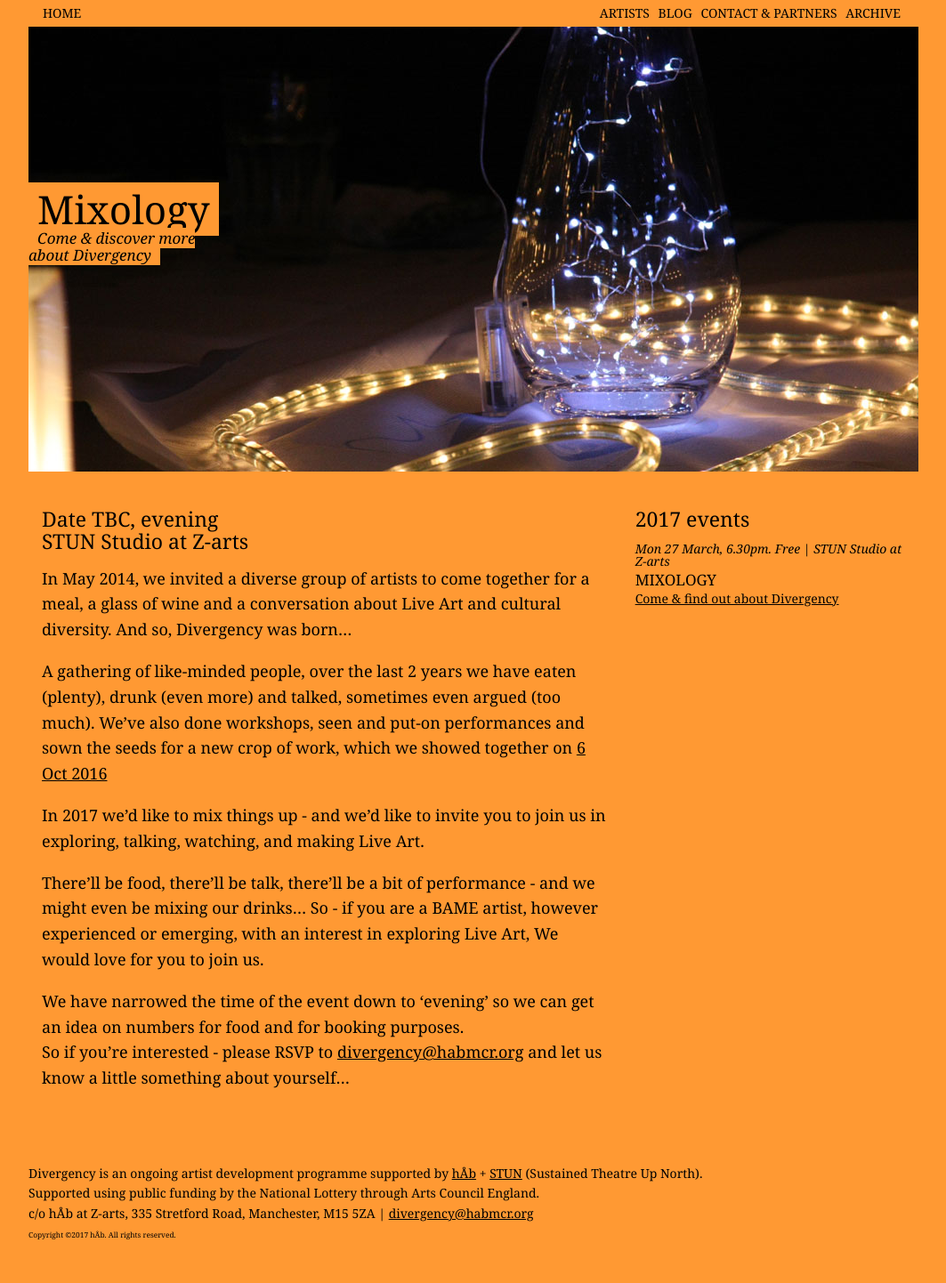
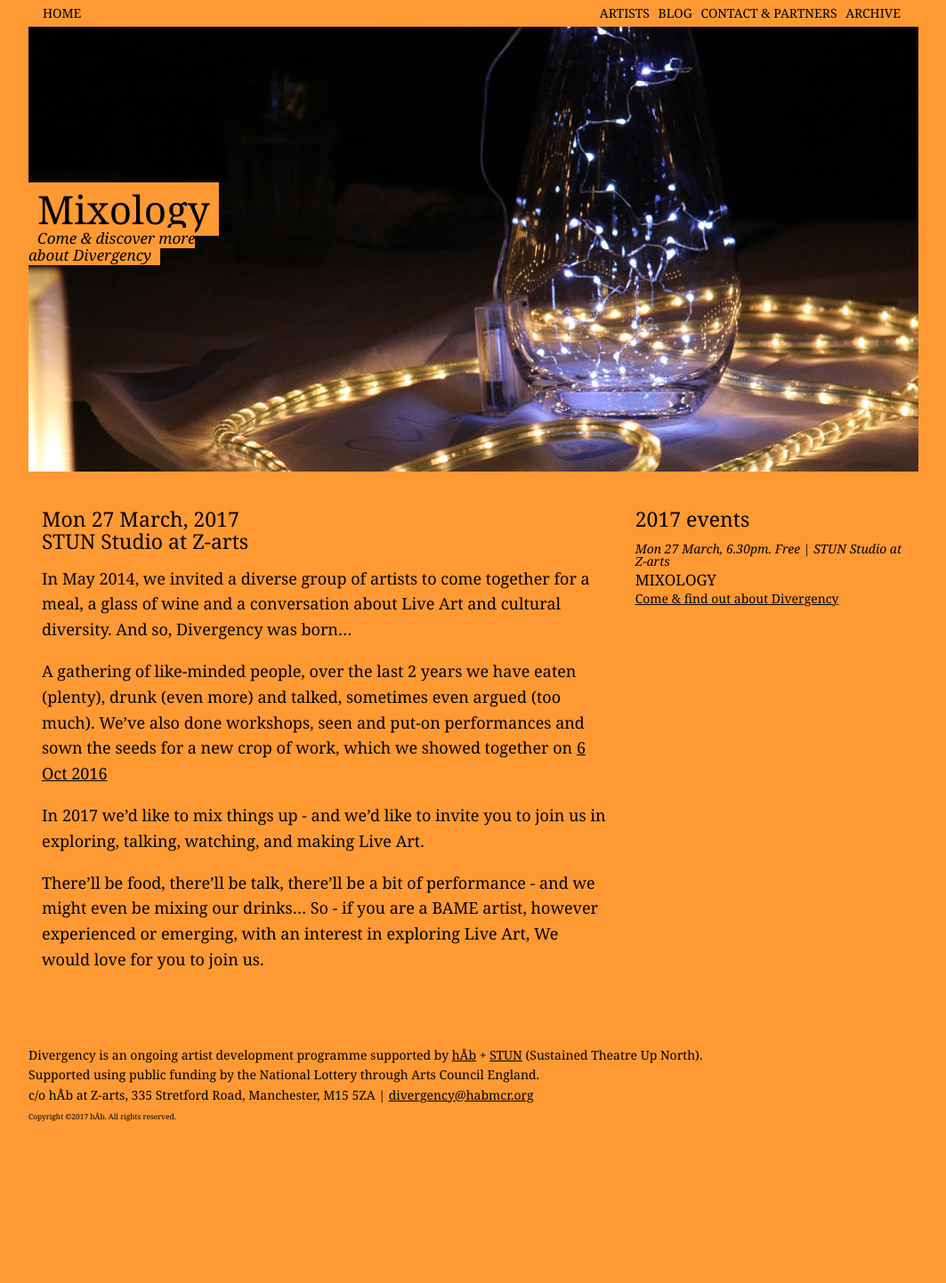
Before and after one commit to divergencymcr/divergencymcr.github.io, a Jekyll site: the page built from current/2017/mixology/index.md, in a window 1280 px wide. Shown: the whole page at 89% size, without its empty margins (108-1171 px from the left). Built offline with Jekyll 4.4.1, drawn with Linux system fonts in a browser that asks for light colours; after the commit the page ends 1308 px from its top, so only the background shows below that.

Commit message:
Mixology page text edit

```diff
--- a/current/2017/mixology/index.md
+++ b/current/2017/mixology/index.md
@@ -20,7 +20,8 @@ header_image: "header_19jan.jpg"
 
 ---
 
-####  Date TBC, evening<br>STUN Studio at Z-arts
+####   Mon 27 March, 2017 <br>STUN Studio at Z-arts
+
 
 In May 2014, we invited a diverse group of artists to come together for a meal, a glass of wine and a conversation about Live Art and cultural diversity. And so, Divergency was born…
 
@@ -31,6 +32,3 @@ In 2017 we’d like to mix things up - and we’d like to invite you to join us
 
 There’ll be food, there’ll be talk, there’ll be a bit of performance - and we might even be mixing our drinks…
 So - if you are a BAME artist, however experienced or emerging, with an interest in exploring Live Art, We would love for you to join us.
-
-We have narrowed the time of the event down to ‘evening’ so we can get an idea on numbers for food and for booking purposes.
-So if you’re interested - please RSVP  to <mailto:divergency@habmcr.org> and let us know a little something about yourself...
```
